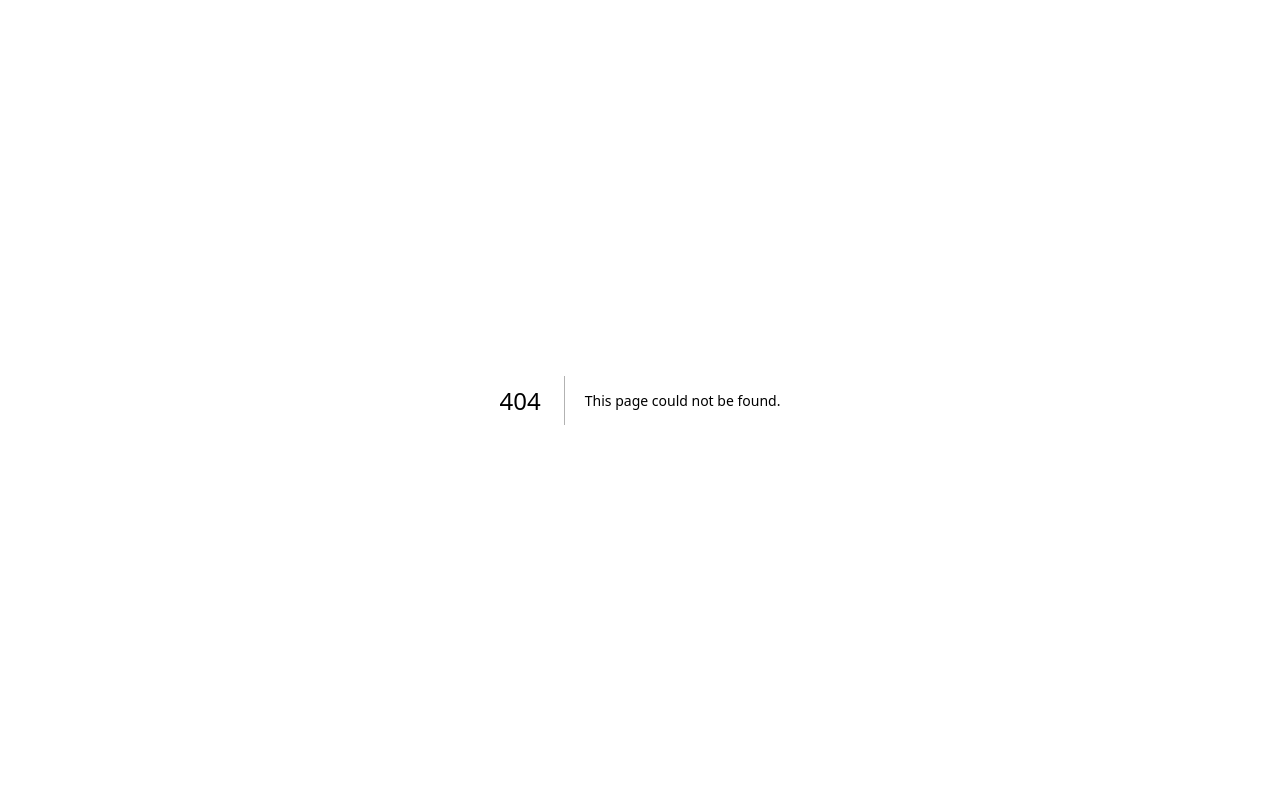
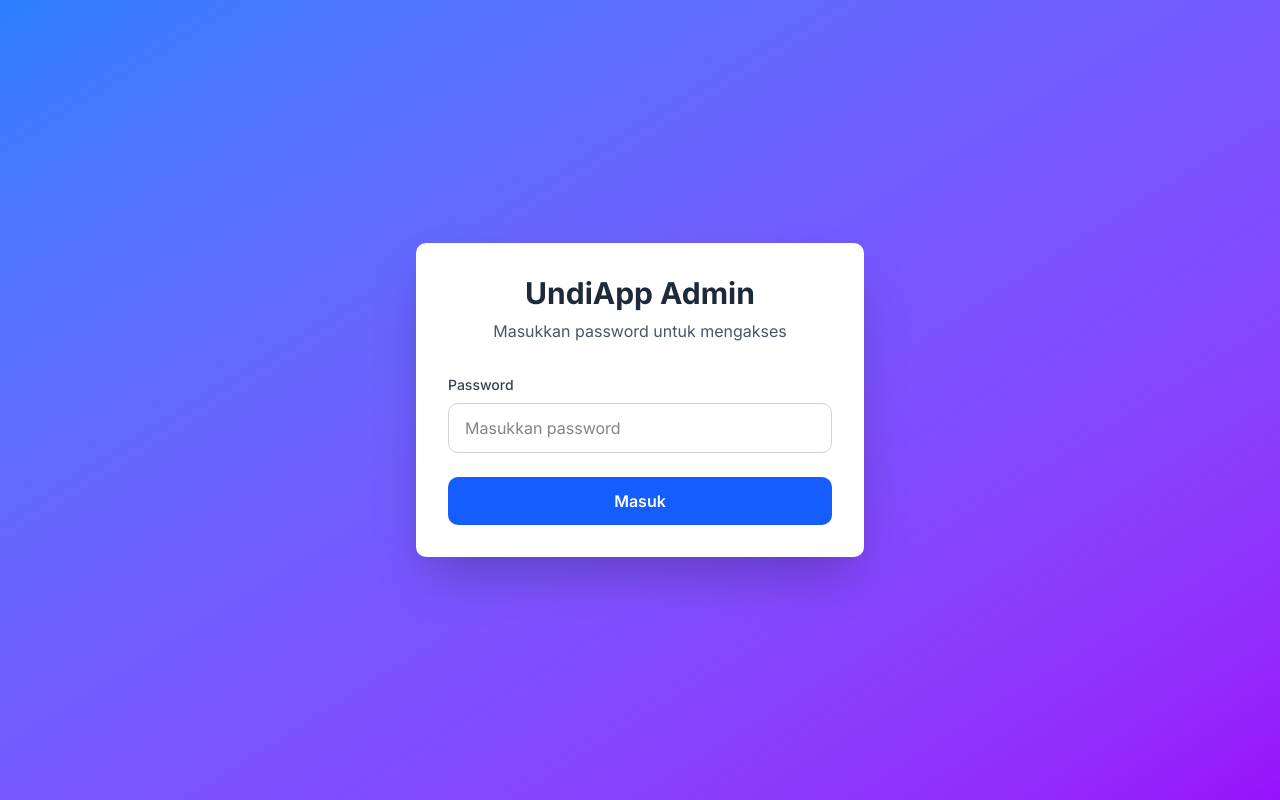
Before and after one commit to harisillahi/UndiApp, a Next.js app: page /login in a window 1280 px wide. Before the commit this address had no page. Built offline with nearby package versions, Linux system fonts and the light colour scheme.

Commit message:
Add password protection to entire website

```diff
--- a/middleware.ts
+++ b/middleware.ts
@@ -2,11 +2,32 @@
 import type { NextRequest } from 'next/server';
 
 export function middleware(request: NextRequest) {
-    return NextResponse.next();
+    // Skip authentication for API routes (they have their own API key protection)
+    if (request.nextUrl.pathname.startsWith('/api/')) {
+        return NextResponse.next();
+    }
+
+    // Check for access token in cookie
+    const accessToken = request.cookies.get('access_token')?.value;
+    const validToken = process.env.WEB_ACCESS_TOKEN || 'UndiApp2026!';
+
+    // If valid token exists, allow access
+    if (accessToken === validToken) {
+        return NextResponse.next();
+    }
+
+    // If accessing login page, allow it
+    if (request.nextUrl.pathname === '/login') {
+        return NextResponse.next();
+    }
+
+    // Redirect to login page
+    const loginUrl = new URL('/login', request.url);
+    return NextResponse.redirect(loginUrl);
 }
 
 export const config = {
     matcher: [
-        '/((?!_next/static|_next/image|favicon.ico).*)',
+        '/((?!_next/static|_next/image|favicon.ico|login).*)',
     ],
 };
--- /dev/null
+++ b/src/app/api/auth/login/route.ts
@@ -0,0 +1,32 @@
+import { NextRequest, NextResponse } from 'next/server';
+
+export async function POST(request: NextRequest) {
+  try {
+    const { password } = await request.json();
+    const validPassword = process.env.WEB_ACCESS_TOKEN || 'UndiApp2026!';
+
+    if (password === validPassword) {
+      const response = NextResponse.json({ success: true });
+
+      // Set cookie that expires in 7 days
+      response.cookies.set('access_token', validPassword, {
+        httpOnly: true,
+        secure: process.env.NODE_ENV === 'production',
+        sameSite: 'lax',
+        maxAge: 60 * 60 * 24 * 7 // 7 days
+      });
+
+      return response;
+    }
+
+    return NextResponse.json(
+      { success: false, error: 'Invalid password' },
+      { status: 401 }
+    );
+  } catch (error) {
+    return NextResponse.json(
+      { success: false, error: 'Server error' },
+      { status: 500 }
+    );
+  }
+}
--- /dev/null
+++ b/src/app/login/page.tsx
@@ -0,0 +1,80 @@
+'use client';
+
+import { useState } from 'react';
+import { useRouter } from 'next/navigation';
+
+export default function LoginPage() {
+  const [password, setPassword] = useState('');
+  const [error, setError] = useState('');
+  const [loading, setLoading] = useState(false);
+  const router = useRouter();
+
+  const handleLogin = async (e: React.FormEvent) => {
+    e.preventDefault();
+    setError('');
+    setLoading(true);
+
+    try {
+      const response = await fetch('/api/auth/login', {
+        method: 'POST',
+        headers: { 'Content-Type': 'application/json' },
+        body: JSON.stringify({ password })
+      });
+
+      const data = await response.json();
+
+      if (data.success) {
+        router.push('/');
+        router.refresh();
+      } else {
+        setError('Password salah');
+      }
+    } catch (err) {
+      setError('Terjadi kesalahan');
+    } finally {
+      setLoading(false);
+    }
+  };
+
+  return (
+    <div className="min-h-screen flex items-center justify-center bg-gradient-to-br from-blue-500 to-purple-600">
+      <div className="bg-white p-8 rounded-lg shadow-2xl w-full max-w-md">
+        <div className="text-center mb-8">
+          <h1 className="text-3xl font-bold text-gray-800 mb-2">UndiApp Admin</h1>
+          <p className="text-gray-600">Masukkan password untuk mengakses</p>
+        </div>
+
+        <form onSubmit={handleLogin} className="space-y-6">
+          <div>
+            <label htmlFor="password" className="block text-sm font-medium text-gray-700 mb-2">
+              Password
+            </label>
+            <input
+              type="password"
+              id="password"
+              value={password}
+              onChange={(e) => setPassword(e.target.value)}
+              className="w-full px-4 py-3 border border-gray-300 rounded-lg focus:ring-2 focus:ring-blue-500 focus:border-transparent"
+              placeholder="Masukkan password"
+              required
+            />
+          </div>
+
+          {error && (
+            <div className="bg-red-50 text-red-600 px-4 py-3 rounded-lg text-sm">
+              {error}
+            </div>
+          )}
+
+          <button
+            type="submit"
+            disabled={loading}
+            className="w-full bg-blue-600 hover:bg-blue-700 text-white font-semibold py-3 rounded-lg transition-colors disabled:opacity-50 disabled:cursor-not-allowed"
+          >
+            {loading ? 'Memproses...' : 'Masuk'}
+          </button>
+        </form>
+      </div>
+    </div>
+  );
+}
```
